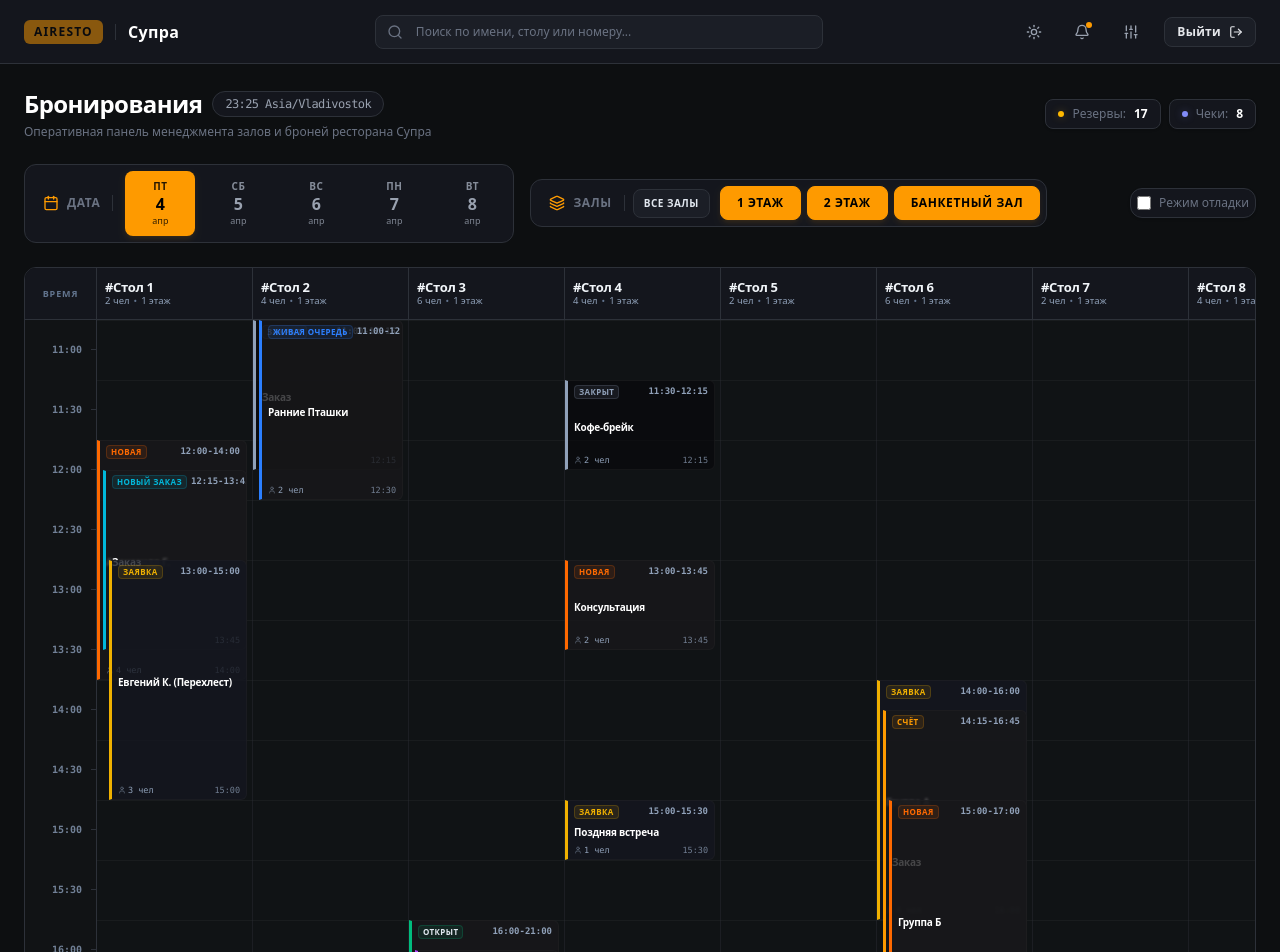
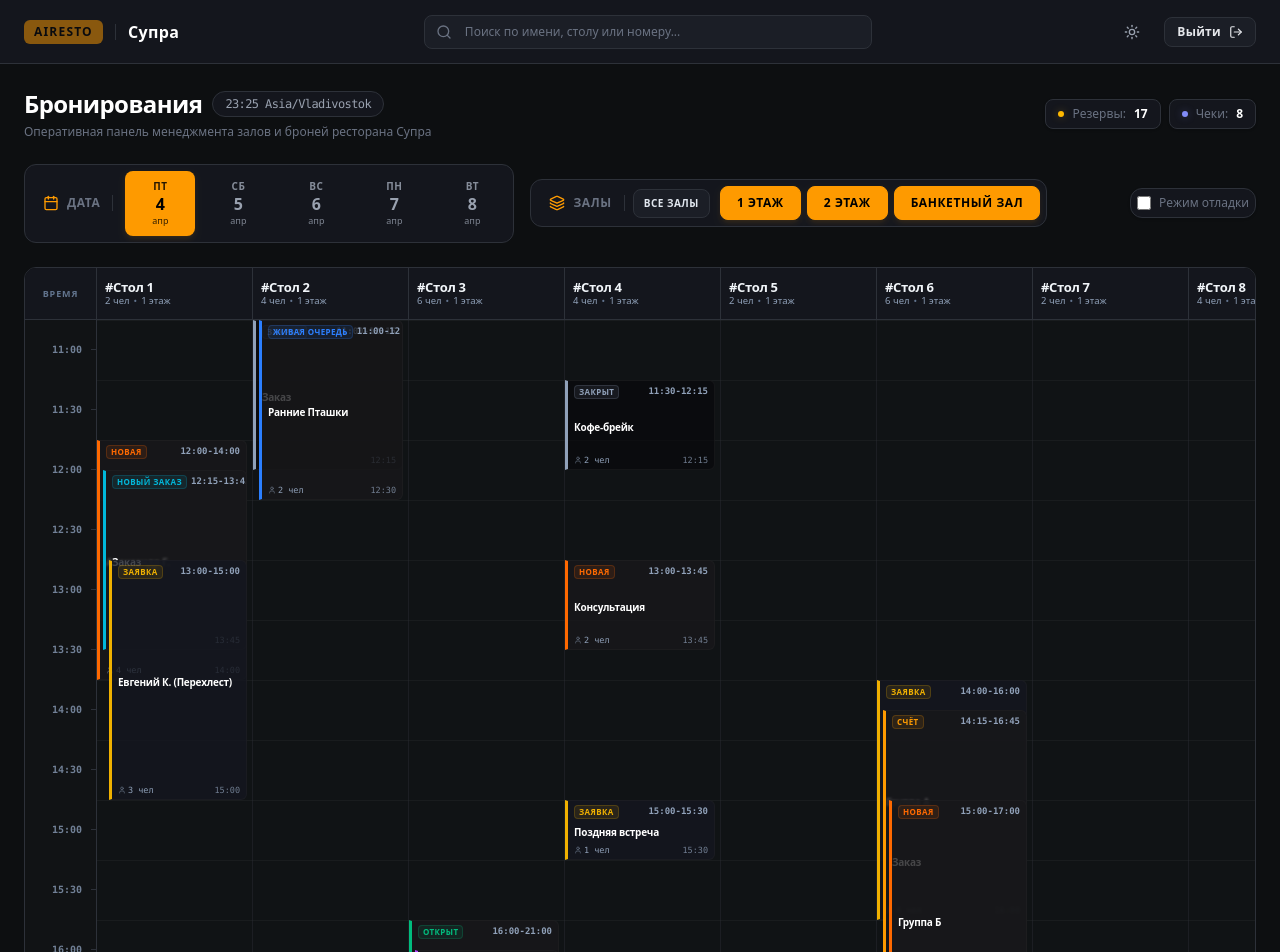
Before and after one commit to akumaqqe322/airestotest, a Vue app: page / in a window 1280 px wide. Shown: the top 952 px of the page. Built offline with nearby package versions, Linux system fonts and the light colour scheme.

Commit message:
refactor(ui): cleanup header, update hover UX, and add Vercel config
- Remove unused Bell and Sliders icons in AppHeader
- Reduce event hover delay and update hover progress bar
- Fix text color typos in EventBlock badges
- Add Vercel deployment configuration and update README

```diff
--- a/src/components/AppHeader.vue
+++ b/src/components/AppHeader.vue
@@ -1,6 +1,6 @@
 <script setup lang="ts">
 import { ref } from 'vue';
-import { Search, Bell, LogOut, Sliders, Sun, Moon } from 'lucide-vue-next';
+import { Search, LogOut, Sun, Moon } from 'lucide-vue-next';
 
 defineProps<{
   restaurantName?: string;
@@ -64,27 +64,6 @@ const searchQuery = ref('');
 
       <button
         :class="[
-          theme === 'light' ? 'text-slate-600 hover:text-slate-800 hover:bg-slate-100' : 'text-gray-400 hover:text-white hover:bg-[#1b1e26]',
-          'relative p-2 rounded-lg transition-colors cursor-pointer'
-        ]"
-        aria-label="Уведомления"
-      >
-        <Bell class="w-4 h-4" />
-        <span class="absolute top-1.5 right-1.5 w-1.5 h-1.5 bg-amber-500 rounded-full"></span>
-      </button>
-
-      <button
-        :class="[
-          theme === 'light' ? 'text-slate-600 hover:text-slate-800 hover:bg-slate-100' : 'text-gray-400 hover:text-white hover:bg-[#1b1e26]',
-          'p-2 rounded-lg transition-all flex items-center gap-2 text-xs md:text-sm font-medium border border-transparent cursor-pointer'
-        ]"
-        aria-label="Настройки"
-      >
-        <Sliders class="w-4 h-4" />
-      </button>
-
-      <button
-        :class="[
           theme === 'light' ? 'bg-slate-100 hover:bg-amber-500 hover:text-black border-slate-200 text-slate-700' : 'bg-[#1b1e26] hover:bg-amber-500 hover:text-black border-[#2d3139] text-gray-200',
           'flex items-center gap-2 hover:scale-101 border px-3 py-1.5 rounded-lg text-xs font-semibold tracking-wide transition-all duration-150 cursor-pointer'
         ]"
--- a/src/components/EventBlock.vue
+++ b/src/components/EventBlock.vue
@@ -166,7 +166,7 @@ const themeColors = computed(() => {
         return {
           bg: isDark ? 'bg-zinc-900/80' : 'bg-white/80',
           borderL: 'border-l-emerald-500',
-          badgeBg: 'bg-emerald-500/10 text-emerald-505 border-emerald-500/20',
+          badgeBg: 'bg-emerald-500/10 text-emerald-500 border-emerald-500/20',
           textClass: 'text-emerald-400',
           accentBorder: 'border-emerald-500/30',
           progressBarBg: 'bg-emerald-500'
@@ -184,7 +184,7 @@ const themeColors = computed(() => {
         return {
           bg: isDark ? 'bg-zinc-900/80' : 'bg-white/80',
           borderL: 'border-l-slate-500',
-          badgeBg: 'bg-slate-500/10 text-slate-505 border-slate-500/20',
+          badgeBg: 'bg-slate-500/10 text-slate-500 border-slate-500/20',
           textClass: 'text-slate-500',
           accentBorder: 'border-slate-500/20',
           progressBarBg: 'bg-slate-500'
@@ -233,9 +233,12 @@ function formatDisplayTime(val: string): string {
   >
     <!-- Progress Indicator for Hover Intent -->
     <div
-      v-if="isHovered && !showDetails"
+      v-if="isHovered"
       class="event-hover-progress"
-      :class="themeColors.progressBarBg"
+      :class="[
+        themeColors.progressBarBg,
+        showDetails ? 'event-hover-progress-complete' : ''
+      ]"
       :style="{ '--hover-delay': `${HOVER_DETAILS_DELAY_MS}ms` }"
     ></div>
 
@@ -356,13 +359,20 @@ function formatDisplayTime(val: string): string {
   position: absolute;
   left: 0;
   bottom: 0;
-  width: 3.5px;
+  width: 4px;
   height: 100%;
   transform: scaleY(0);
   transform-origin: bottom;
   animation: hoverProgress var(--hover-delay) linear forwards;
   pointer-events: none;
   z-index: 10;
+}
+
+.event-hover-progress-complete {
+  transform: scaleY(1) !important;
+  opacity: 0.75;
+  animation: none !important;
+  transition: opacity 300ms ease, transform 150ms ease;
 }
 
 @keyframes hoverProgress {
--- a/src/constants/timeline.ts
+++ b/src/constants/timeline.ts
@@ -3,4 +3,4 @@ export const TIMELINE_COLUMN_WIDTH = 156;
 export const SELECTION_SNAP_MINUTES = 15;
 export const TIME_AXIS_WIDTH = 72;
 export const TABLE_HEADER_HEIGHT = 52;
-export const HOVER_DETAILS_DELAY_MS = 850;
+export const HOVER_DETAILS_DELAY_MS = 500;
```
Also changed, not shown: vercel.json (added), 1 other file (tests, documents, lock files or other folders).
